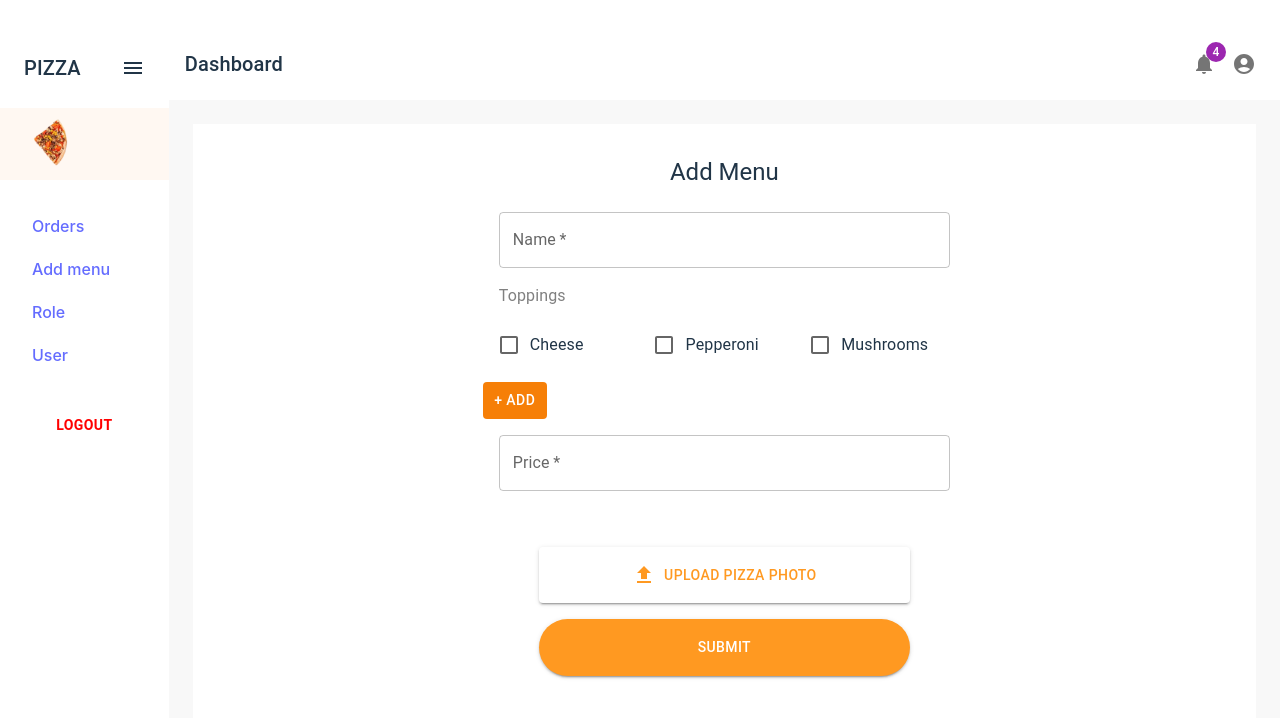
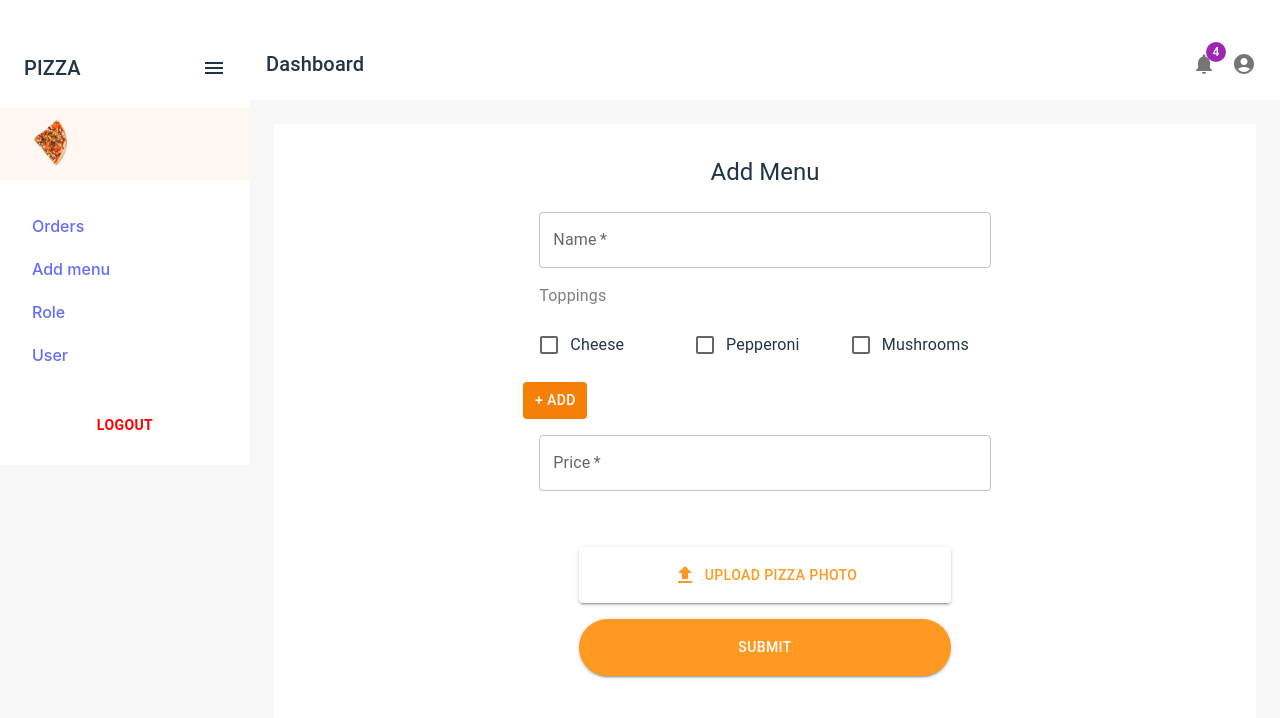
Before and after one commit to Abe-Tiz/pizza-ordering, a React (Vite) app in the folder frontend/: page /admin-dashboard in a window 1280 px wide. Shown: the top 718 px of the page. Built offline with nearby package versions, Linux system fonts and the light colour scheme; sample sign-in values are in the browser's storage.

Commit message:
updated some code in side bar

```diff
--- a/frontend/src/pages/dashboard/AdminSider.jsx
+++ b/frontend/src/pages/dashboard/AdminSider.jsx
@@ -1,24 +1,52 @@
-import { Box, Button, Typography } from '@mui/material';
-import React from 'react'
-import { NavLink, useNavigate } from 'react-router-dom';
+import { Box, Button, Typography } from "@mui/material";
+import React, { useState } from "react";
+import { NavLink, useNavigate } from "react-router-dom";
 import pizzaLogo from "../../assets/images/pizza-logo.png";
 import MenuIcon from "@mui/icons-material/Menu";
 
 const AdminSider = () => {
   const navigate = useNavigate();
+  const [isOpen, setIsOpen] = useState(false);
 
   const logout = () => {
     localStorage.removeItem("amin-token");
     navigate("/admin-login");
   };
 
+  const toggleSidebar = () => {
+    setIsOpen(!isOpen);
+  };
+
   return (
+    <Box>
+      {/* Hamburger menu for mobile */}
       <Box
         sx={{
-        // padding: 4,
-        display: "flex",
+          display: { xs: "flex", md: "none" },
+          justifyContent: "space-between",
+          padding: 2,
+          alignItems: "center",
+        }}
+      >
+        {/* Hide the PIZZA text on mobile */}
+        <Typography variant="h6" sx={{ display: { xs: "none", md: "block" } }}>
+          PIZZA
+        </Typography>
+        <MenuIcon onClick={toggleSidebar} sx={{ cursor: "pointer" }} />
+      </Box>
+
+      {/* Sidebar */}
+      <Box
+        sx={{
+          display: { xs: isOpen ? "flex" : "none", md: "flex" },
           flexDirection: "column",
           backgroundColor: "#FFFFFF",
+          width: "250px",
+          position: { xs: "fixed", md: "static" },
+          height: { xs: "100vh", md: "auto" },
+          top: 0,
+          left: 0,
+          zIndex: 1000,
         }}
       >
         <Box
@@ -30,15 +58,19 @@ const AdminSider = () => {
             gap: 5,
           }}
         >
-        <Typography variant="h6">PIZZA</Typography>
-        <MenuIcon />
+          {/* Hide the PIZZA text on mobile */}
+          <Typography
+            variant="h6"
+            sx={{ display: { xs: "none", md: "block" } }}
+          >
+            PIZZA
+          </Typography>
+          <MenuIcon onClick={toggleSidebar} sx={{ cursor: "pointer" }} />
         </Box>
         <Box
           sx={{
             backgroundColor: "#FFF8F2",
             display: "flex",
-          // alignItems: "center",
-          // padding: 15,
           }}
         >
           <img
@@ -58,15 +90,21 @@ const AdminSider = () => {
           <NavLink
             style={{ padding: ".1em 2em" }}
             to="/admin-dashboard/view-order"
+            onClick={toggleSidebar}
           >
             Orders
           </NavLink>
-        <NavLink style={{ padding: ".1em 2em" }} to="/admin-dashboard">
+          <NavLink
+            style={{ padding: ".1em 2em" }}
+            to="/admin-dashboard"
+            onClick={toggleSidebar}
+          >
             Add menu
           </NavLink>
           <NavLink
             style={{ padding: ".1em 2em" }}
             to="/admin-dashboard/view-role"
+            onClick={toggleSidebar}
           >
             Role
           </NavLink>
@@ -77,18 +115,23 @@ const AdminSider = () => {
               borderBottomColor: "gray",
             }}
             to=""
+            onClick={toggleSidebar}
           >
             User
           </NavLink>
           <Button
             sx={{ padding: "2em 2em", color: "red", fontWeight: 700 }}
-          onClick={logout}
+            onClick={() => {
+              logout();
+              toggleSidebar();
+            }}
           >
             Logout
           </Button>
         </Box>
       </Box>
+    </Box>
   );
 };
 
-export default AdminSider
+export default AdminSider;
```
Lines whose indentation alone changed are shown as unchanged.
